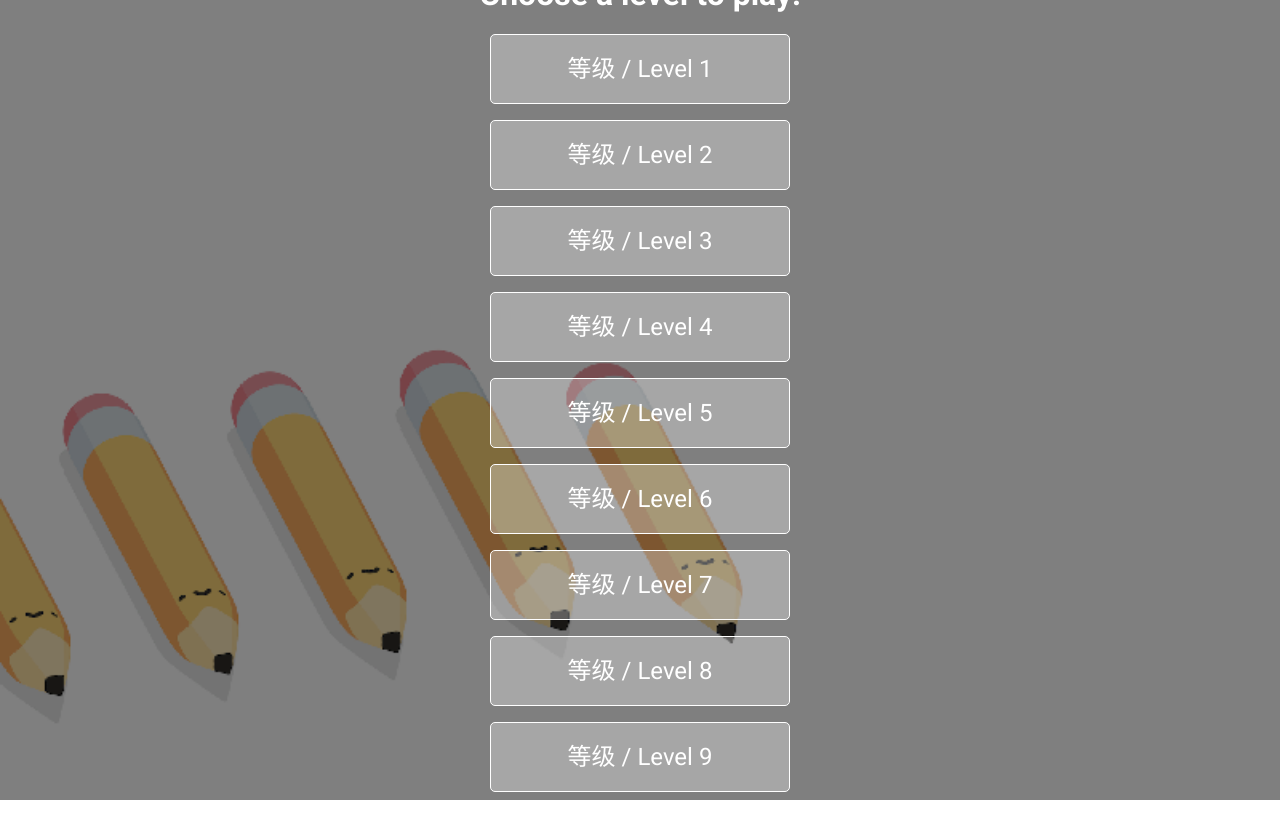
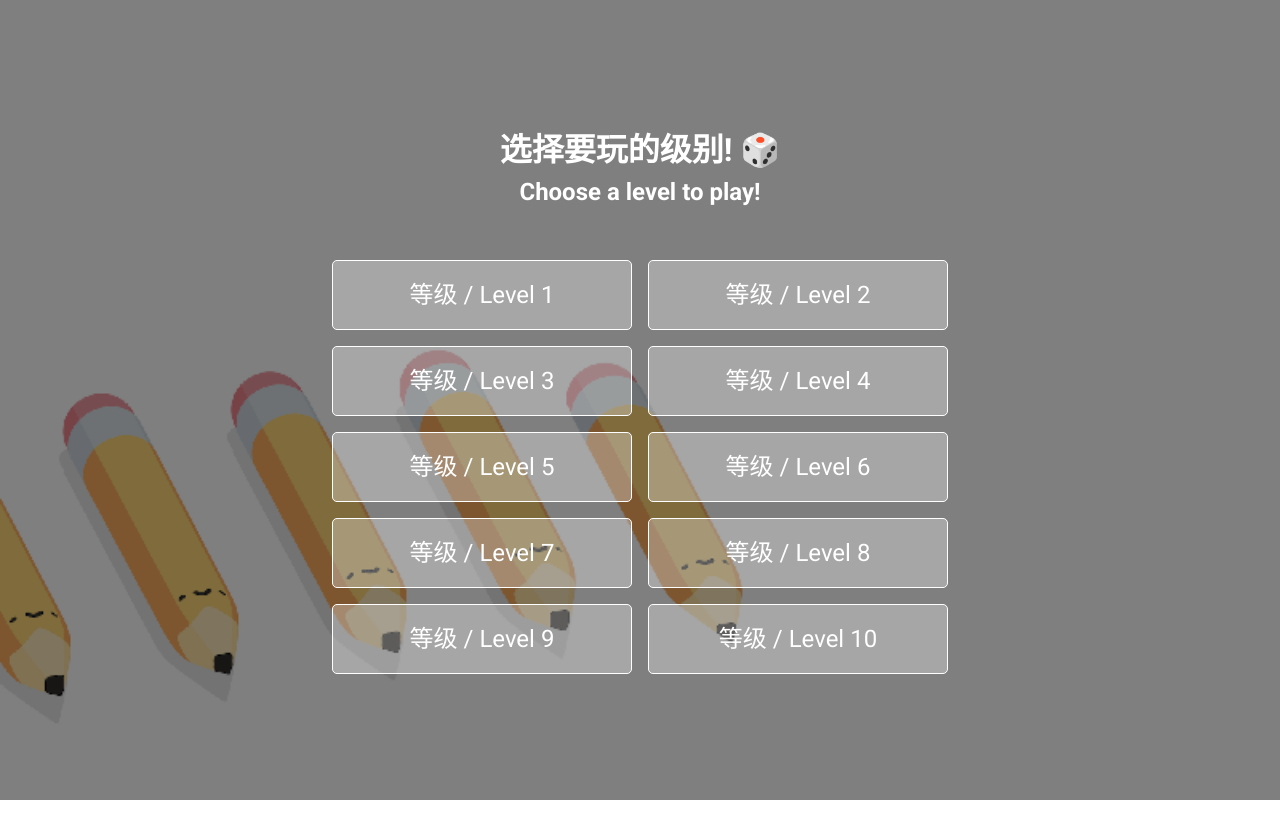
Before and after one commit to banicl/wa-app, a Vue app: page /#/LevelsMenu in a window 1280 px wide. Shown: the top 838 px of the page. After the commit the page ends 800 px from the top, so only its background shows below. Built offline with nearby package versions, Linux system fonts and the light colour scheme.

Commit message:
LevelsMenu update

```diff
--- a/src/components/LevelsMenu.vue
+++ b/src/components/LevelsMenu.vue
@@ -2,7 +2,7 @@
     <div class="levels-menu">
     <audio ref="backgroundMusic" src="@/assets/sounds/choose-level.mp3" autoplay></audio>
       <div class="overlay">
-        <h1>✨ 选择要玩的级别! ✨</h1>
+        <h1> 选择要玩的级别! 🎲</h1>
         <h2>Choose a level to play!</h2>
         <div class="level-buttons">
           <router-link to="/Level1" class="level-button" v-on:mouseenter.native="playLevel1Sound">
@@ -108,6 +108,10 @@ export default {
 </script>
 
 <style scoped>
+
+h2{
+    margin-bottom:50px;
+}
 .levels-menu {
   position: relative;
   height: 100vh;
@@ -130,15 +134,13 @@ export default {
   color: white;
 }
 
-  h2 {
-    font-size: 2rem;
-    margin-bottom: 1rem;
-  }
-
 .level-buttons {
-    display: flex;
-    flex-direction: column;
+  display: grid;
+  grid-template-columns: repeat(2, 1fr);
+  grid-template-rows: repeat(5, auto);
   gap: 1rem;
+  justify-content: center;
+  align-items: center;
 }
 
 .level-button {
@@ -152,7 +154,7 @@ export default {
   border-radius: 5px;
   cursor: pointer;
   transition: background-color 0.3s ease;
-    width:300px;
+  width: 300px;
 }
 
 .level-button:hover {
```
Lines whose indentation alone changed are shown as unchanged.
